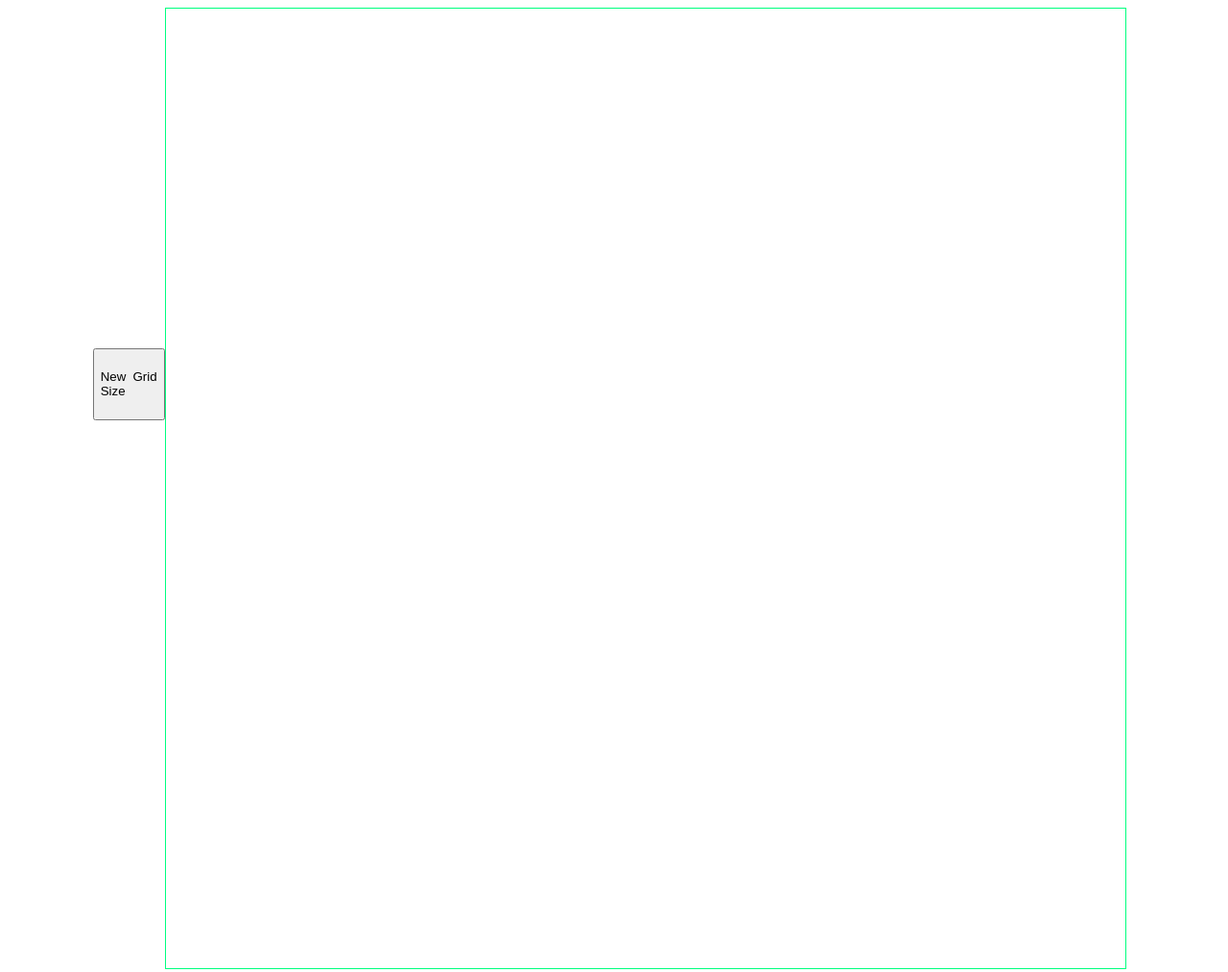
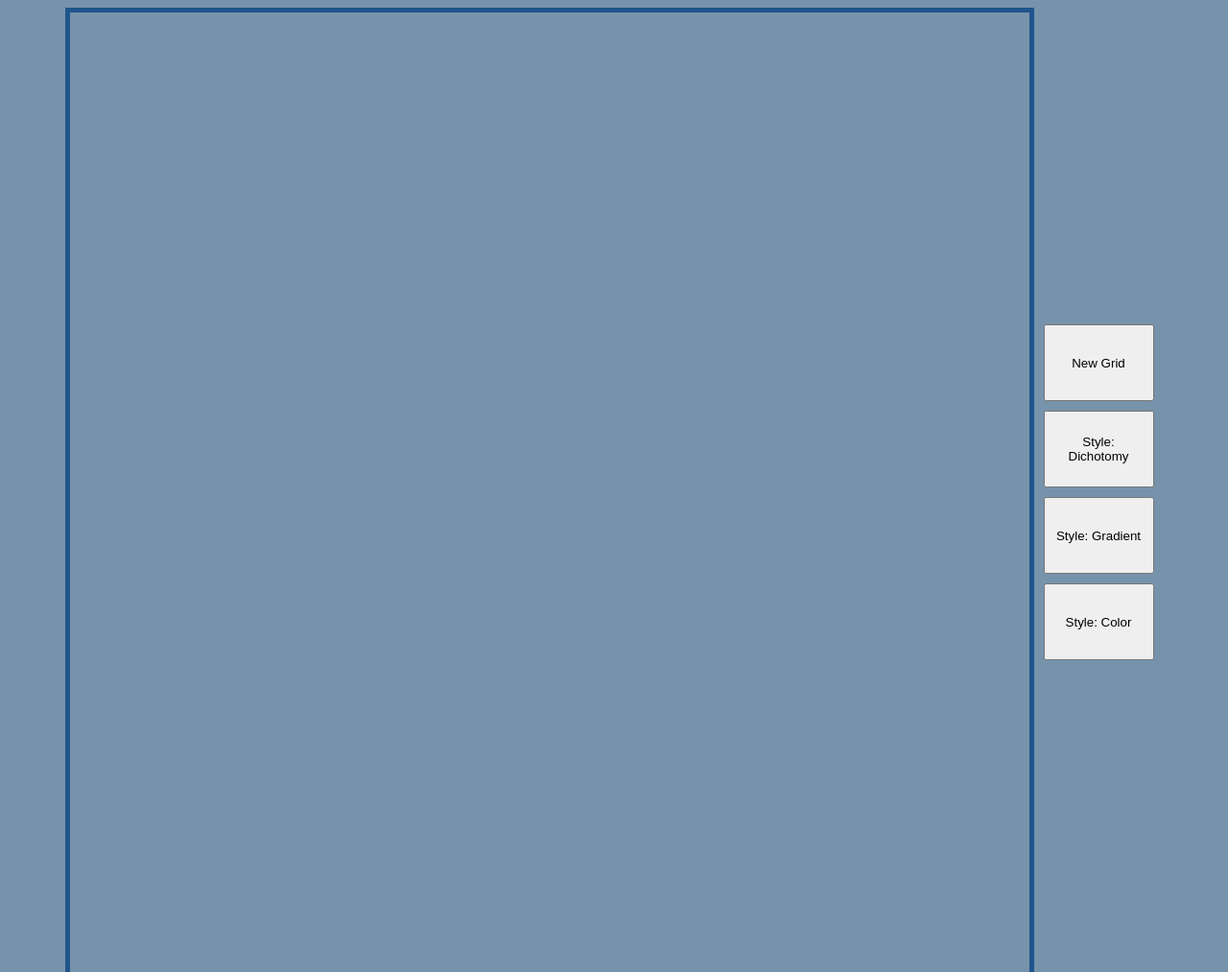
Before and after one commit to ShortFir/etch-a-sketch, a plain HTML site: page index.html in a window 1280 px wide. Shown: the top 1013 px of the page at 96% size. Drawn offline with Linux system fonts and the light colour scheme.

Commit message:
Added 'Color style' buttons. Black/white, gradient & color. Formatted layout a little bit. Functionally complete I think.

```diff
--- a/index.html
+++ b/index.html
@@ -11,26 +11,17 @@
 
     <!-- <link rel="stylesheet" href="css/style.css?v=1.0"> -->
     <style>
+        body
+        {
+            background-color: #7793ab;
+        }
         #container
         {
             display: flex;
-            height: 98vh;
-            width: 98vw;
             justify-content: center;
-            align-content: center;
+            align-items: center;
             flex-flow: row;
         }
-        /* .grid
-        {
-            display: grid;
-            height: 1000px;
-            width: 1000px;
-            border-style: solid;
-            border-width: 1px;
-            border-color: springgreen;
-            grid-template-columns: repeat(100, 1fr);
-            grid-template-rows: repeat(100, 1fr);
-        } */
     </style>
 </head>
 
@@ -43,22 +34,47 @@
         const grid = document.createElement("div");
         const buttons = document.createElement("div");
         const gridSizeButton = document.createElement("button");
+        const gridDichotomyButton = document.createElement("button");
+        const gridGradientButton = document.createElement("button");
+        const gridColorButton = document.createElement("button");
         let boxSize;
         let box;
         let boxHover
         let backColor;
         let R, G, B;
+        let gridColorOption = "dichotomy";
+
+        container.appendChild(grid);
+        container.appendChild(buttons);
+        buttons.appendChild(gridSizeButton);
+        buttons.appendChild(gridDichotomyButton);
+        buttons.appendChild(gridGradientButton);
+        buttons.appendChild(gridColorButton);
 
         buttons.style.display = "flex";
         buttons.style.flexFlow = "column";
         buttons.style.justifyContent = "center";
         buttons.style.alignContent = "center";
-        container.appendChild(buttons);
+        buttons.style.margin = "5px";
+        Array.from(buttons.childNodes).forEach(e =>
+        {
+            e.style.height = "80px";
+            e.style.width = "115px";
+            e.style.margin = "5px";
+            e.style.textAlign = "center";
+        });
 
-        gridSizeButton.style.height = "75px";
-        gridSizeButton.style.width = "75px";
-        gridSizeButton.textContent = "New Grid Size";
-        gridSizeButton.style.textAlign = "justify";
+        grid.style.display = "grid";
+        grid.style.height = "1000px";
+        grid.style.width = "1000px";
+        grid.style.borderStyle = "solid";
+        grid.style.borderWidth = "5px";
+        grid.style.borderColor = "#1f548c";
+
+        gridSizeButton.textContent = "New Grid";
+        gridDichotomyButton.textContent = "Style:\nDichotomy";
+        gridGradientButton.textContent = "Style:\nGradient";
+        gridColorButton.textContent = "Style:\nColor";
 
         gridSizeButton.addEventListener("click", () =>
         {
@@ -68,17 +84,19 @@
             }
             createGrid()
         });
-        buttons.appendChild(gridSizeButton);
-
-        grid.style.display = "grid";
-        grid.style.height = "1000px";
-        grid.style.width = "1000px";
-        grid.style.borderStyle = "solid";
-        grid.style.borderWidth = "1px";
-        grid.style.borderColor = "springgreen";
-        container.appendChild(grid);
-
-        function createGrid ()
+        gridDichotomyButton.addEventListener("click", () =>
+        {
+            gridColorOption = "dichotomy";
+        });
+        gridGradientButton.addEventListener("click", () =>
+        {
+            gridColorOption = "gradient";
+        });
+        gridColorButton.addEventListener("click", () =>
+        {
+            gridColorOption = "color";
+        });
+        function createGrid()
         {
             while (true)
             {
@@ -105,8 +123,29 @@
             {
                 element.addEventListener("mouseenter", () =>
                 {
+                    switch (gridColorOption)
+                    {
+                        case "dichotomy":
+                            gridDichotomy(element);
+                            break;
+                        case "gradient":
+                            gridGradient(element);
+                            break;
+                        case "color":
+                            gridColor(element);
+                            break;
+                    }
+                });
+            });
+        }
+        function gridDichotomy(element)
+        {
+            element.style.backgroundColor = "rgb(0, 0, 0)";
+        }
+        function gridGradient(element)
+        {
             backColor = element.style.backgroundColor;
-                    if (backColor != "rgb(5, 5, 5)")
+            if (backColor != "rgb(5, 5, 5)" && backColor != "rgb(0, 0, 0)")
             {
                 R = (backColor.slice(4, 7)) - 25;
                 if (Number.isNaN(R))
@@ -124,9 +163,17 @@
                     B = (backColor.slice(12, 14)) - 25;
                 }
                 element.style.backgroundColor = "rgb(" + R + ", " + G + ", " + B + ")";
+            }else if (backColor == "rgb(5, 5, 5)")
+            {
+                element.style.backgroundColor = "rgb(0, 0, 0)";
             }
-                });
-            });
+        }
+        function gridColor(element)
+        {
+            R = Math.floor(Math.random() * 255);
+            G = Math.floor(Math.random() * 255);
+            B = Math.floor(Math.random() * 255);
+            element.style.backgroundColor = "rgb(" + R + ", " + G + ", " + B + ")";
         }
     </script>
 </body>
```
Lines whose indentation alone changed are shown as unchanged.
